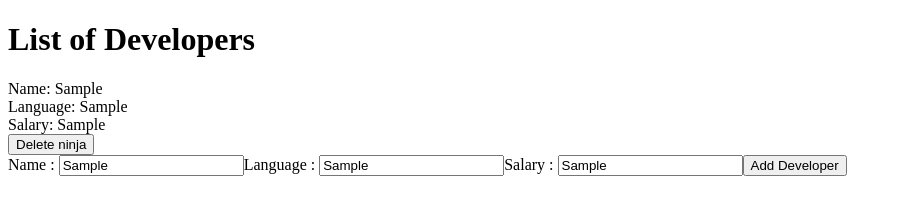
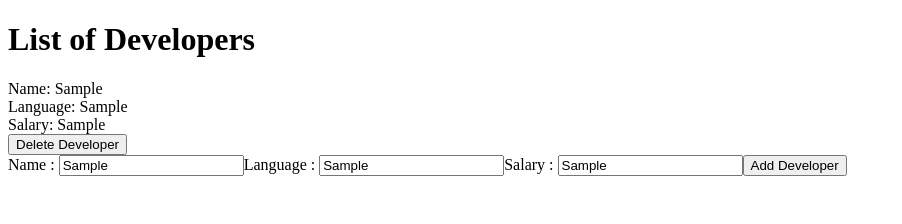
Before and after one commit to azimoff98/ReactJs, a React (Create React App) app: page / in a window 1280 px wide. Both pictures are taken after typing "Sample", "Sample", "Sample" into the empty fields and a click on the button "Add Developer". Shown: the top 224 px of the page, without its empty margins (0-902 px from the left). Built offline with nearby package versions, Linux system fonts and the light colour scheme.

Commit message:
1.2 without redux

```diff
--- a/src/components/Developer.js
+++ b/src/components/Developer.js
@@ -12,7 +12,7 @@ const Developer = ({developers, deleteDeveloper}) => {
                 <div>Name: { developer.name }</div>
                 <div>Language: { developer.langauge }</div>
                 <div>Salary: { developer.salary }</div>
-                <button onClick={() => {deleteDeveloper(developer.id)}}>Delete ninja</button>
+                <button onClick={() => {deleteDeveloper(developer.id)}}>Delete Developer</button>
                 </div>
             )
             })
```
